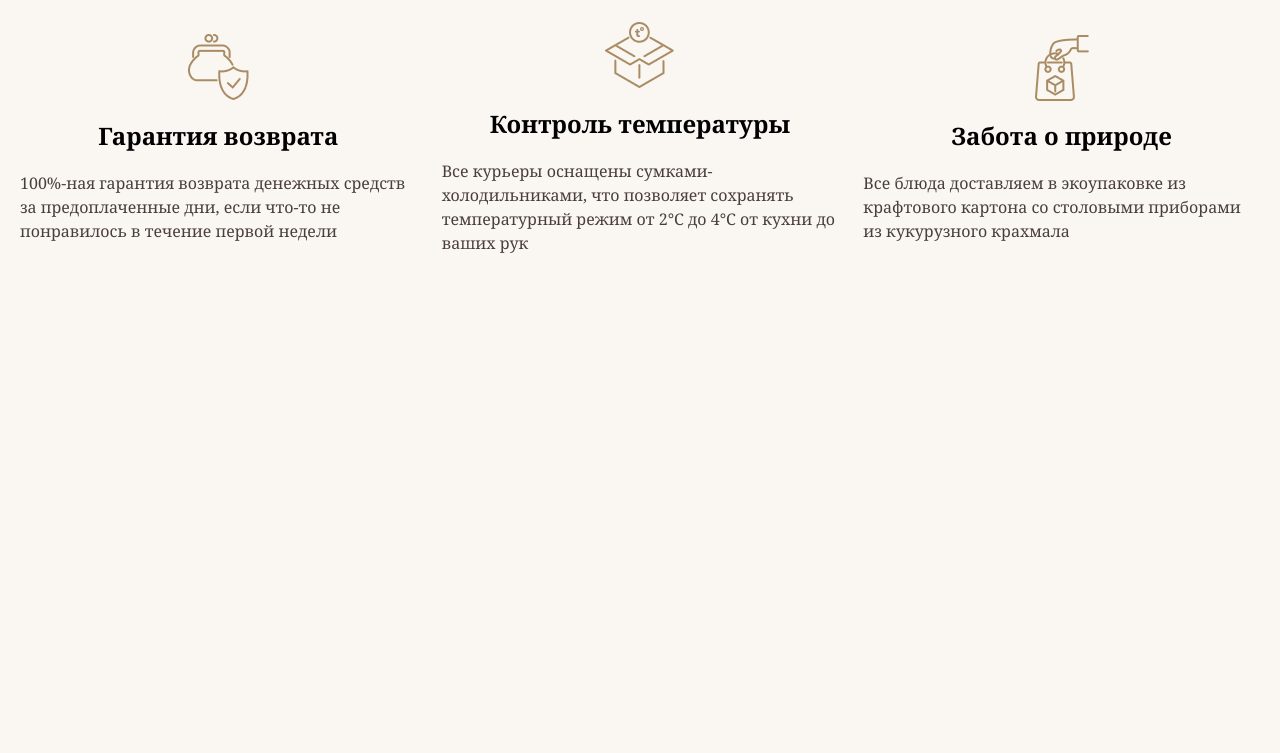
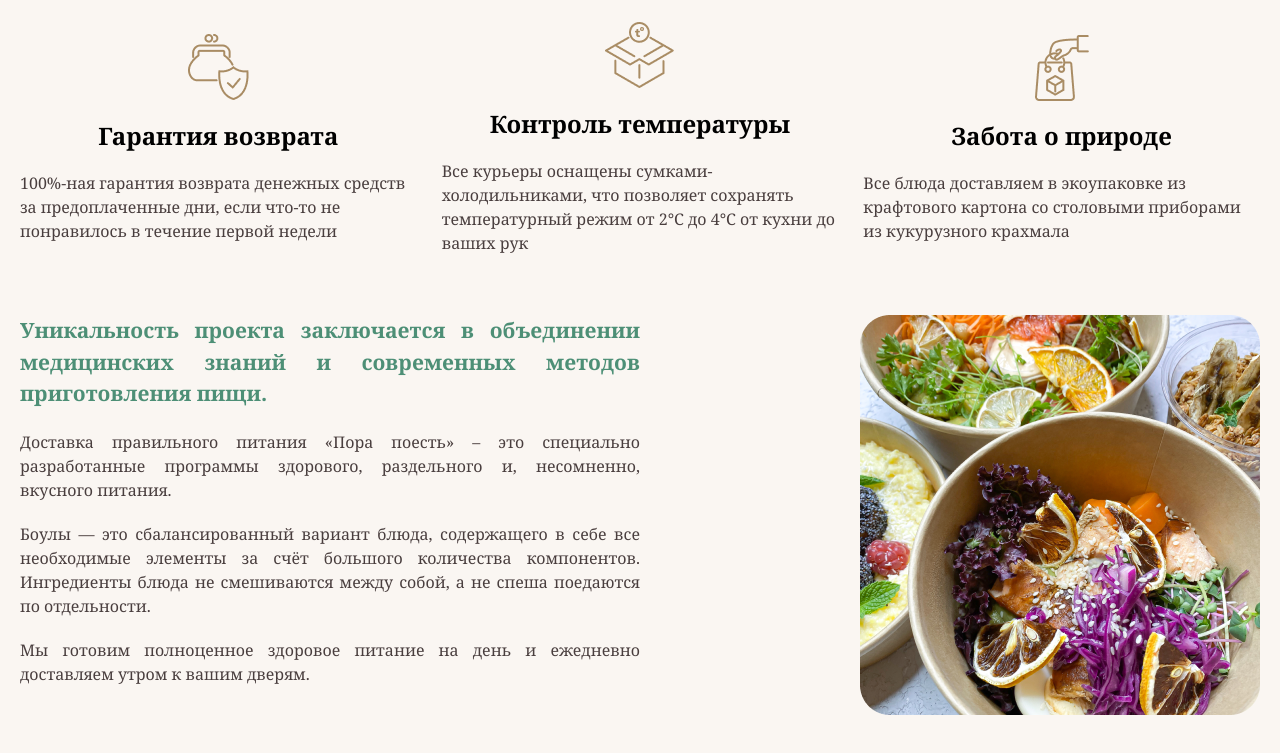
Before and after one commit to muhammadnazarov1724-cell/exam-week-2, a website: page index.html in a window 1280 px wide. Shown: the part 4167-4920 px from the top of the page. Before the commit the page ends 4472 px from the top, so only its background shows below. Drawn offline with Linux system fonts and the light colour scheme.

Commit message:
main section6

```diff
--- a/index.html
+++ b/index.html
@@ -449,7 +449,7 @@
               <img src="./images/Group 39.png" alt="" />
             </div>
             <p
-              class="text-center text-[20px] font-bold text-#493E3E lg:text-[24px]  lg:text-start"
+              class="text-center text-[20px] font-bold text-#493E3E lg:text-[24px] lg:text-start"
             >
               Мы жарим на сухом гриле через пергамент, запека ем в су-вид
             </p>
@@ -462,11 +462,14 @@
             <div>
               <img src="./images/g1.png" alt="" />
             </div>
-            <p class="text-center text-[20px] font-bold lg:text-[24px]  lg:text-start">
+            <p
+              class="text-center text-[20px] font-bold lg:text-[24px] lg:text-start"
+            >
               Меню из 90 блюд на две недели без повтора
             </p>
             <p class="text-center text-[#493E3E] lg:text-start">
-              Сбалансированные блюда, содержащие в себе все необходимые элементы за счёт большого количества
+              Сбалансированные блюда, содержащие в себе все необходимые элементы
+              за счёт большого количества
             </p>
           </div>
           <div class="flex flex-col gap-[17px] items-center justify-center">
@@ -521,9 +524,36 @@
               Забота о природе
             </p>
             <p class="text-center text-[#493E3E] lg:text-start">
-              Все блюда доставляем в экоупаковке из крафтового картона со столовыми приборами  из кукурузного крахмала
+              Все блюда доставляем в экоупаковке из крафтового картона со
+              столовыми приборами из кукурузного крахмала
             </p>
           </div>
+        </div>
+      </section>
+      <section class="my-[60px] px-[20px] flex flex-col gap-[35px] max-w-[1350px] m-auto justify-between lg:flex-row">
+        <div class="flex flex-col gap-[20px] lg:w-[50%]">
+          <p class="text-[21px] text-[#4D8F76] font-bold text-justify">
+            Уникальность проекта заключается в объединении медицинских знаний и
+            современных методов приготовления пищи.
+          </p>
+          <p class="text-justify text-[#493E3E]">
+            Доставка правильного питания «Пора поесть» – это специально
+            разработанные программы здорового, раздельного и, несомненно,
+            вкусного питания.
+          </p>
+          <p class="text-justify text-[#493E3E]">
+            Боулы — это сбалансированный вариант блюда, содержащего в себе все
+            необходимые элементы за счёт большого количества компонентов.
+            Ингредиенты блюда не смешиваются между собой, а не спеша поедаются
+            по отдельности.
+          </p>
+          <p class="text-justify text-[#493E3E]">
+            Мы готовим полноценное здоровое питание на день и ежедневно
+            доставляем утром к вашим дверям.
+          </p>
+        </div>
+        <div>
+          <img src="./images/Mask Group.png" alt="">
         </div>
       </section>
     </main>
```
Also changed, not shown: images/Mask Group.png (added), src/output.css.
